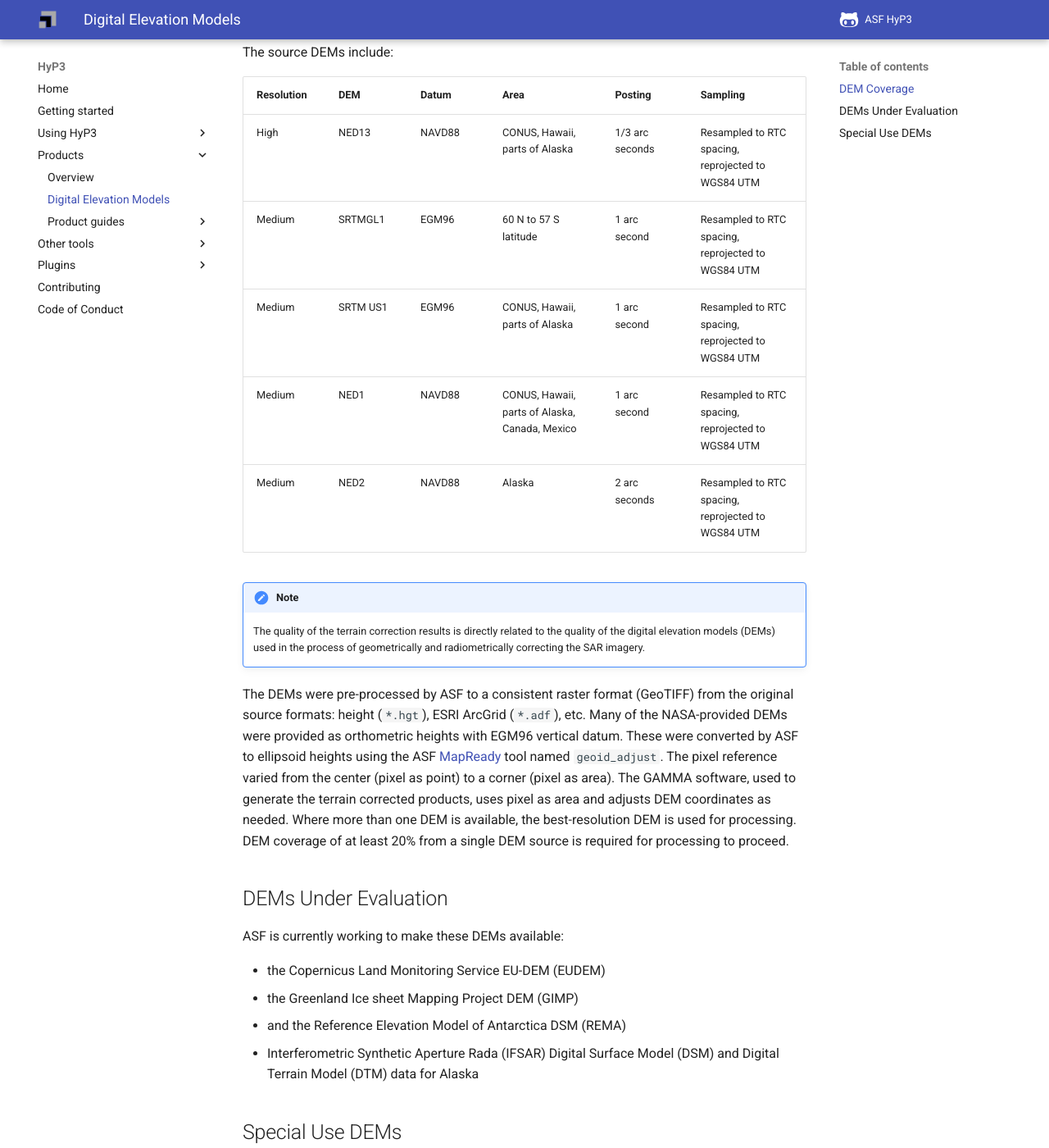
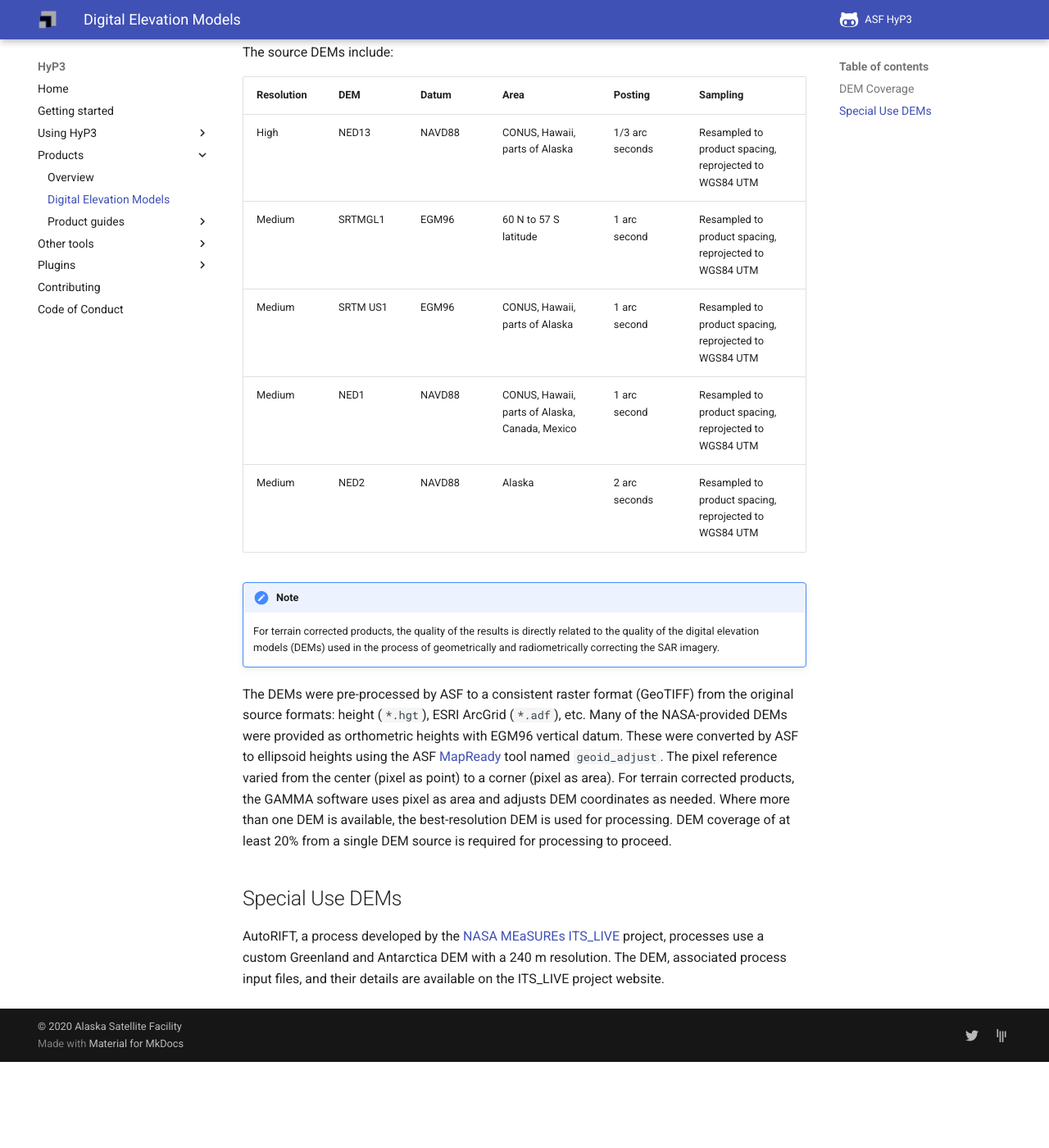
Before and after one commit to ASFHyP3/hyp3-docs, an MkDocs documentation site: the page built from docs/dems.md, in a window 1280 px wide and 1400 px high, scrolled down 711 px. Shown: the whole window at 82% size. Built offline with MkDocs 1.6.1 and Material for MkDocs 9.7.7, drawn with Linux system fonts in a browser that asks for light colours; after the commit the page ends 2006 px from its top, so only the background shows below that.

Commit message:
Some more dem and product tweaks

```diff
--- a/docs/dems.md
+++ b/docs/dems.md
@@ -13,17 +13,17 @@ The source DEMs include:
 
 | Resolution | DEM | Datum | Area | Posting | Sampling |
 |------------|-------|--------|------|---------|----------|
-| High | NED13 | NAVD88 | CONUS, Hawaii, parts of Alaska | 1/3 arc seconds | Resampled to RTC spacing, reprojected to WGS84 UTM |
-| Medium | SRTMGL1 | EGM96 | 60 N to 57 S latitude | 1 arc second | Resampled to RTC spacing, reprojected to WGS84 UTM |
-| Medium | SRTM US1 | EGM96 | CONUS, Hawaii, parts of Alaska | 1 arc second | Resampled to RTC spacing, reprojected to WGS84 UTM |
-| Medium | NED1 | NAVD88 | CONUS, Hawaii, parts of Alaska, Canada, Mexico | 1 arc second | Resampled to RTC spacing, reprojected to WGS84 UTM |
-| Medium | NED2 | NAVD88 | Alaska | 2 arc seconds | Resampled to RTC spacing, reprojected to WGS84 UTM |
+| High | NED13 | NAVD88 | CONUS, Hawaii, parts of Alaska | 1/3 arc seconds | Resampled to product spacing, reprojected to WGS84 UTM |
+| Medium | SRTMGL1 | EGM96 | 60 N to 57 S latitude | 1 arc second | Resampled to product spacing, reprojected to WGS84 UTM |
+| Medium | SRTM US1 | EGM96 | CONUS, Hawaii, parts of Alaska | 1 arc second | Resampled to product spacing, reprojected to WGS84 UTM |
+| Medium | NED1 | NAVD88 | CONUS, Hawaii, parts of Alaska, Canada, Mexico | 1 arc second | Resampled to product spacing, reprojected to WGS84 UTM |
+| Medium | NED2 | NAVD88 | Alaska | 2 arc seconds | Resampled to product spacing, reprojected to WGS84 UTM |
 
 !!! Note
 
-    The quality of the terrain correction results is directly related to the quality of
-    the digital elevation models (DEMs) used in the process of geometrically and
-    radiometrically correcting the SAR imagery.
+    For terrain corrected products, the quality of the results is directly related
+    to the quality of the digital elevation models (DEMs) used in the process of
+    geometrically and radiometrically correcting the SAR imagery.
 
 The DEMs were pre-processed by ASF to a consistent raster format (GeoTIFF) from the
 original source formats: height (`*.hgt`), ESRI ArcGrid (`*.adf`), etc. Many of the
@@ -31,12 +31,12 @@ NASA-provided DEMs were provided as orthometric heights with EGM96 vertical datu
 These were converted by ASF to ellipsoid heights using the ASF
 [MapReady](https://asf.alaska.edu/how-to/data-tools/data-tools/#mapready) tool named
 `geoid_adjust`. The pixel reference varied from the center (pixel as point) to a
-corner (pixel as area). The GAMMA software, used to generate the terrain corrected
-products, uses pixel as area and adjusts DEM coordinates as needed. Where more than
+corner (pixel as area). For terrain corrected products, the GAMMA software uses
+pixel as area and adjusts DEM coordinates as needed. Where more than
 one DEM is available, the best-resolution DEM is used for processing. DEM coverage
 of at least 20% from a single DEM source is required for processing to proceed.
 
-## DEMs Under Evaluation
+<!-- ## DEMs Under Evaluation
 
 ASF is currently working to make these DEMs available:
 
@@ -44,7 +44,7 @@ ASF is currently working to make these DEMs available:
 - the Greenland Ice sheet Mapping Project DEM (GIMP)
 - and the Reference Elevation Model of Antarctica DSM (REMA)
 - Interferometric Synthetic Aperture Rada (IFSAR) Digital Surface Model (DSM)
-  and Digital Terrain Model (DTM) data for Alaska
+  and Digital Terrain Model (DTM) data for Alaska -->
 
 ## Special Use DEMs
 
--- a/docs/products.md
+++ b/docs/products.md
@@ -7,14 +7,14 @@ being imaged by a side-looking instrument. Radiometric terrain correction (RTC)
 these distortions and creates analysis-ready data suitable for use in GIS applications.
 RTC processing is a required first step for many amplitude-based SAR applications.
 
-Sentinel-1 RTC products are generated by ASF's HyP3 processing platform leveraging
-GAMMA Software.  Products are distributed as UTM-projected GeoTIFFs with a pixel
-spacing of 30 meters. To learn more, visit the
+Sentinel-1 RTC products are generated leveraging GAMMA Software.  Products are
+distributed as UTM-projected GeoTIFFs with a pixel spacing of 30 meters. To learn
+more, visit the
 [ASF Sentinel-1 RTC Product Guide](guides/rtc_user.md).
 
-A Digital Elevation Model (DEM) is required for processing InSAR, and ASF uses the
+A Digital Elevation Model (DEM) is required for processing RTC. ASF uses the
 best publicly-available DEM with full coverage of the processing area. To learn more,
-visit [Digital Elevation Model](dems.md).
+visit [Digital Elevation Models](dems.md).
 
 ## InSAR (SDK + API only)
 
@@ -29,22 +29,21 @@ Imagery of densely vegetated areas likely represents the top of the canopy rathe
 actual terrain. In addition, vegetated areas tend to have low coherence, because plants can grow
 or move from one acquisition to the next.
 
-A Digital Elevation Model (DEM) is required for processing InSAR, and ASF uses the
+A Digital Elevation Model (DEM) is required for processing InSAR. ASF uses the
 best publicly-available DEM with full coverage of the processing area. To learn more,
-visit [Digital Elevation Model](dems.md).
+visit [Digital Elevation Models](dems.md).
 
 
 ## autoRIFT (SDK + API only)
 
-[AutoRIFT](https://github.com/leiyangleon/autoRIFT), developed as part of the
-[NASA MEaSUREs ITS_LIVE](https://its-live.jpl.nasa.gov/) project, uses a feature
-tracking algorithm to determine sub-pixel displacements between two scenes and
-produces a velocity map from the observed motion. To lean more, visit the ITS_LIVE
-project website.
+[AutoRIFT](https://github.com/leiyangleon/autoRIFT) produces a velocity map from
+observed motion using a feature tracking algorithm developed as part of the
+[NASA MEaSUREs ITS_LIVE](https://its-live.jpl.nasa.gov/) project. To learn more,
+visit the ITS_LIVE project website.
 
-A Digital Elevation Model (DEM) is required for autoRIFT processing, and ASF uses the
+A Digital Elevation Model (DEM) is required for autoRIFT processing. ASF uses the
 best publicly-available DEM with full coverage of the processing area. To learn more,
-visit [Digital Elevation Model](dems.md).
+visit [Digital Elevation Models](dems.md).
 
 ## Product usage guidelines
 
```
